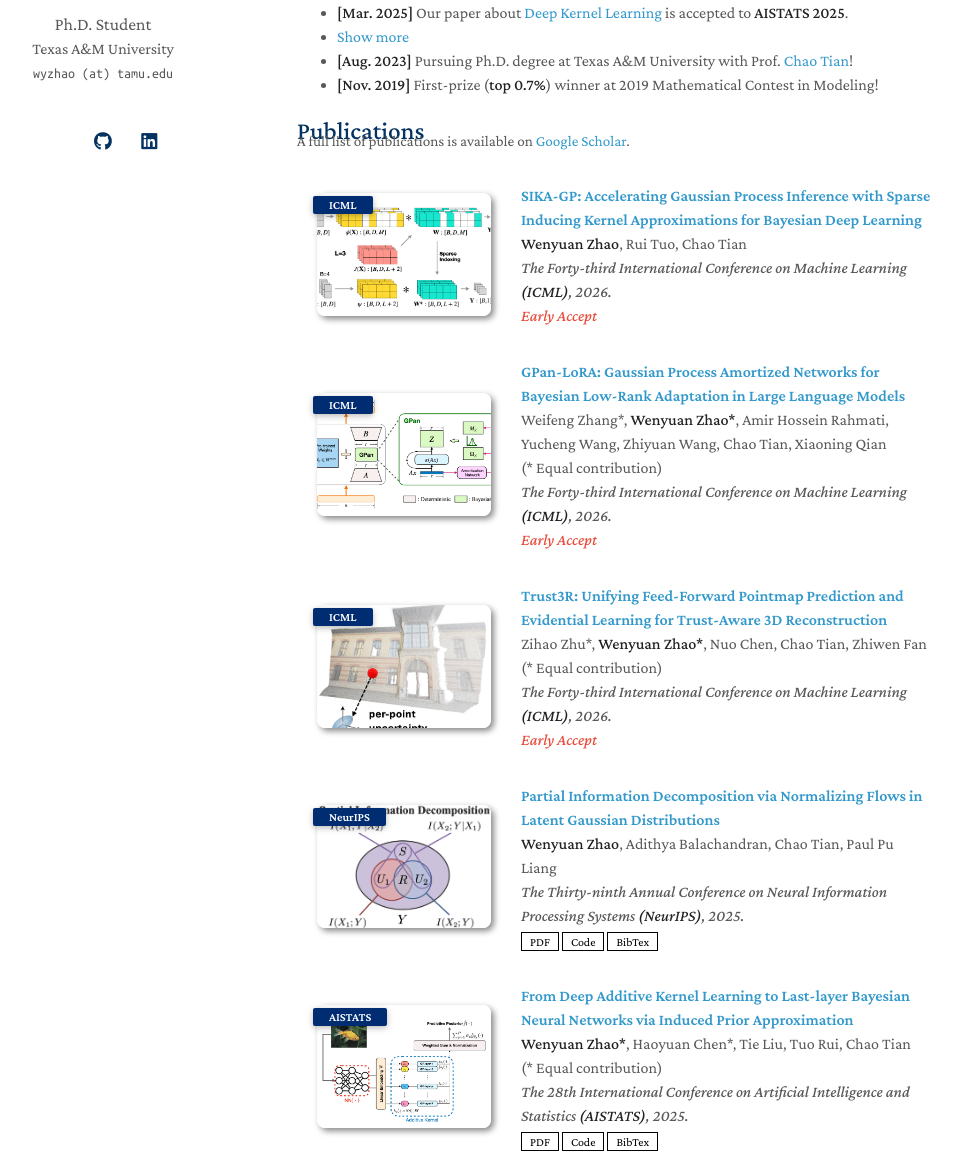
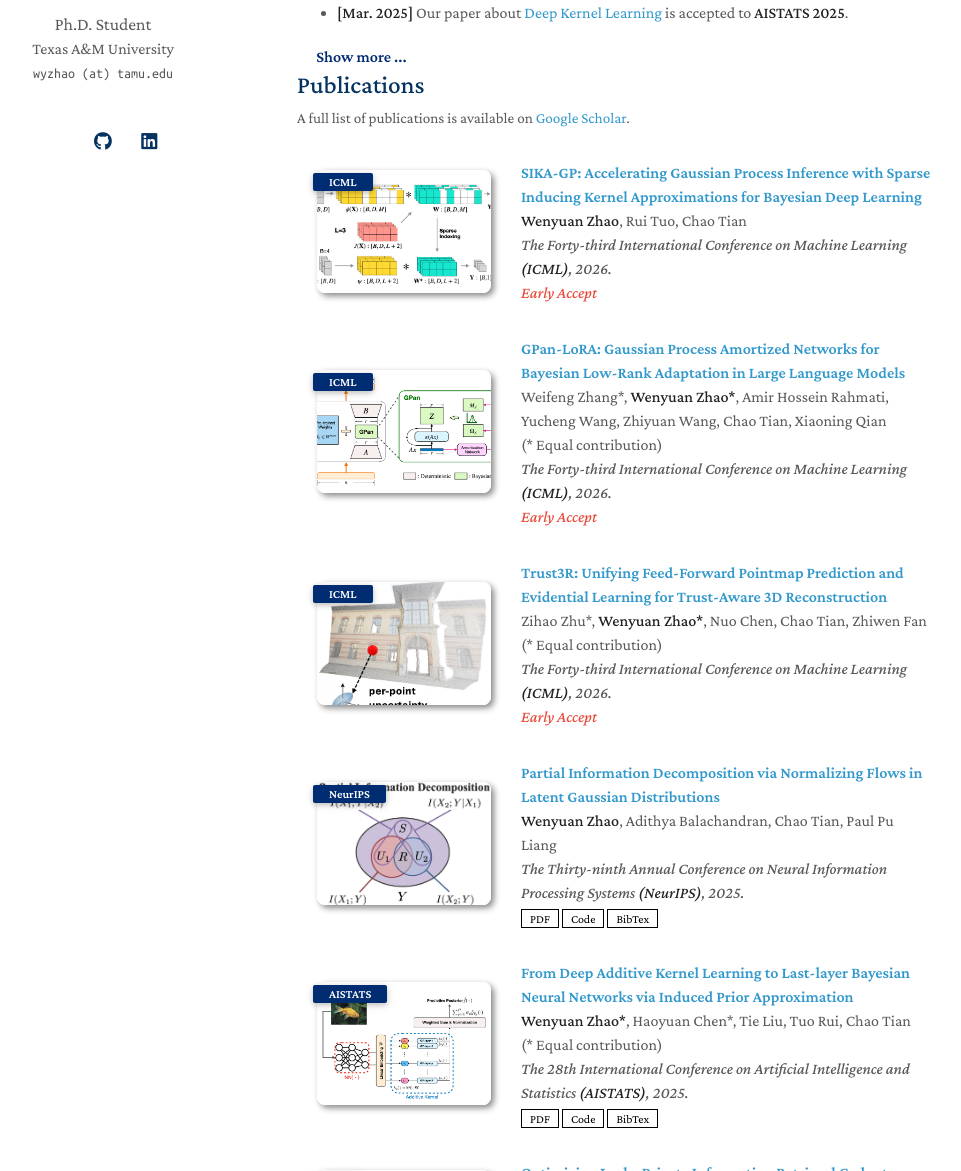
Before and after one commit to wyzhao23/wyzhao23.github.io, a Jekyll site: the page built from index.md, in a window 1280 px wide and 1400 px high, scrolled down 476 px. Shown: the part 229-1400 px from the top of the window, without its empty margins (173-1134 px from the left). Built offline with Jekyll 4.4.1, drawn with Linux system fonts in a browser that asks for light colours; a style sheet for code colours, icons or effects is not loaded; our own code applies the rules of GitHub Pages for plain Markdown files.

Commit message:
update layout

```diff
--- a/_includes/news.md
+++ b/_includes/news.md
@@ -8,12 +8,12 @@
 <li><strong>[Jun. 2025]</strong> Our paper about <a href="https://ieeexplore.ieee.org/abstract/document/11045741">Weakly PIR</a> is accepted to <strong>IEEE Transactions on Information Theory</strong>.</li>
 <li><strong>[Apr. 2025]</strong> ISIT 2025 Travel Grant Award!</li>
 <li><strong>[Mar. 2025]</strong> Our paper about <a href="https://arxiv.org/abs/2502.10540">Deep Kernel Learning</a> is accepted to <strong>AISTATS 2025</strong>.</li>
+</ul>
 
-
-<li> <a href="#" onclick="toggleVis(this); return false;">Show more</a> </li>
-<div id="newsmore">
+<details class="news-more">
+  <summary>Show more ...</summary>
+  <ul>
   <li><strong>[Aug. 2023]</strong> Pursuing Ph.D. degree at Texas A&amp;M University with Prof. <a href="https://tiangroup.engr.tamu.edu">Chao Tian</a>!</li>
   <li><strong>[Nov. 2019]</strong> First-prize (<strong>top 0.7%</strong>) winner at 2019 Mathematical Contest in Modeling!</li>
-</div>
-
-</ul>
+  </ul>
+</details>
--- a/_includes/publications.md
+++ b/_includes/publications.md
@@ -1,4 +1,4 @@
-<h2 id="publications" style="margin: 2px 0px -15px;">Publications</h2>
+<h2 id="publications" style="margin: 2px 0px 0.5rem;">Publications</h2>
 <p style="margin: 0 0 12px; font-size:0.95rem;">A full list of publications is available on <a href="https://scholar.google.com/citations?user=MoYK76gAAAAJ" target="_blank" rel="noopener">Google Scholar</a>.</p>
 
 <div class="publications">
--- a/assets/css/publications.css
+++ b/assets/css/publications.css
@@ -80,3 +80,23 @@ blockquote { background: var(--global-bg-color); border-left: 2px solid var(--gl
 .publications ol.bibliography li div.abstract.hidden.open { border-color: var(--global-text-color); }
 
 .publications ol.bibliography li .teaser { border-radius: 8px; box-shadow: 3px 3px 6px #888; height: 123px; width: 270px; margin-top: 5px; margin-left: 5px; margin-bottom: 5px; object-fit: cover; }
+
+.news-more {
+  margin-top: 0.25rem;
+}
+
+.news-more > summary {
+  cursor: pointer;
+  color: var(--global-theme-color);
+  font-weight: 700;
+  list-style: none;
+  margin-left: 1.2rem;
+}
+
+.news-more > summary::-webkit-details-marker {
+  display: none;
+}
+
+.news-more ul {
+  margin-top: 0.5rem;
+}
```
Also changed, not shown: assets/css/publications-no-dark-mode.css (+20 -0 lines).
